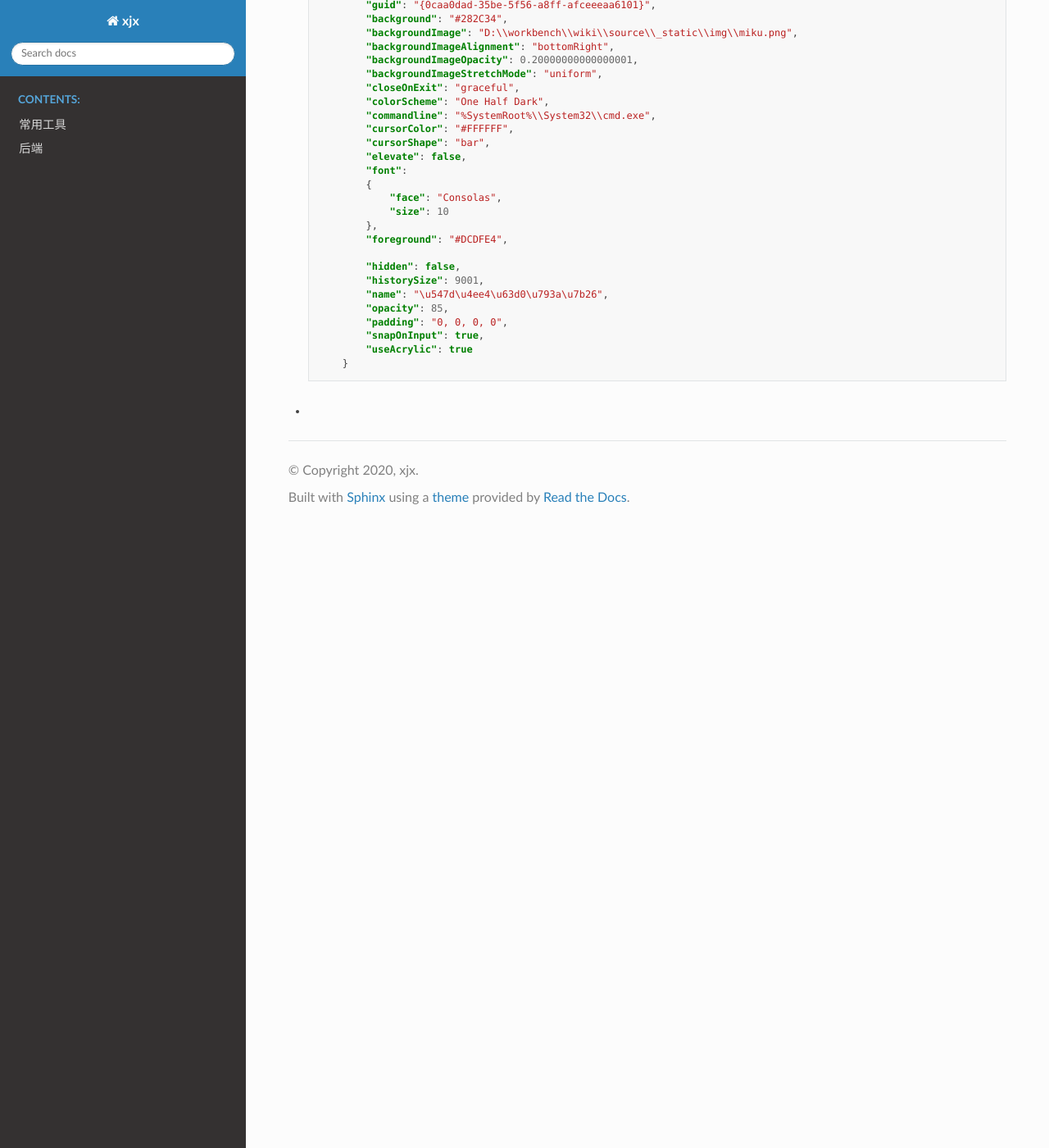
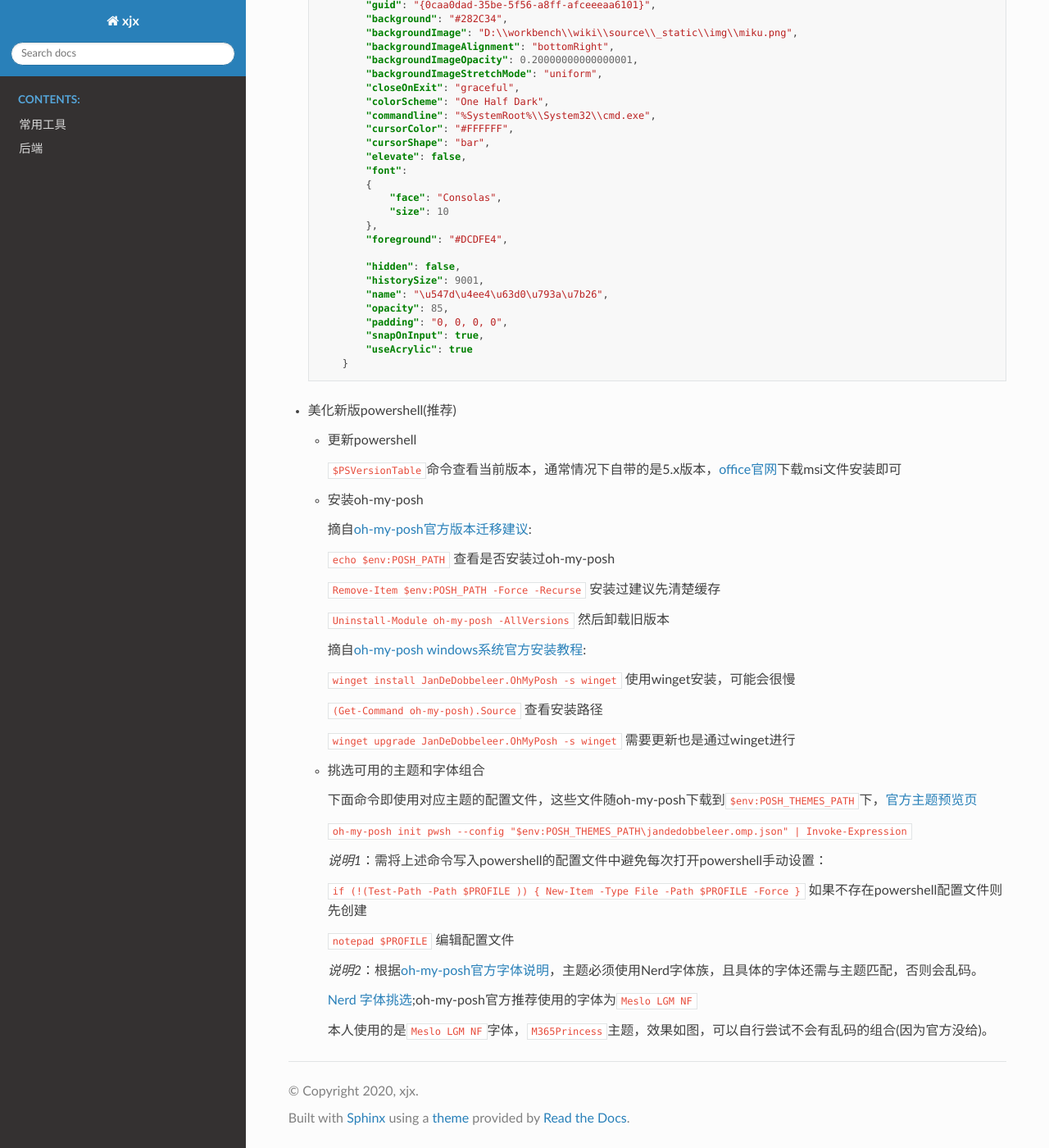
Before and after one commit to zzpandaman/wiki, a Sphinx documentation site: the page built from source/tools/windowsTerminal.md, in a window 1280 px wide and 1400 px high, scrolled down 1256 px. Shown: the whole window at 82% size. Built offline with Sphinx 7.4.7 and the Read the Docs theme 2.0.0, drawn with Linux system fonts in a browser that asks for light colours; pages that are not in the unit, such as notebooks, are missing from menus.

Commit message:
windowsTerminal

````diff
--- a/source/tools/windowsTerminal.md
+++ b/source/tools/windowsTerminal.md
@@ -87,4 +87,44 @@
 
 	```
 
--
+- 美化新版powershell(推荐)
+    + 更新powershell
+
+        `$PSVersionTable`命令查看当前版本，通常情况下自带的是5.x版本，[office官网](https://docs.microsoft.com/en-us/powershell/scripting/install/installing-powershell-on-windows?view=powershell-7.2)下载msi文件安装即可
+
+    + 安装oh-my-posh
+
+        摘自[oh-my-posh官方版本迁移建议](https://ohmyposh.dev/docs/migrating):
+
+        `echo $env:POSH_PATH` 查看是否安装过oh-my-posh
+
+        `Remove-Item $env:POSH_PATH -Force -Recurse` 安装过建议先清楚缓存
+
+        `Uninstall-Module oh-my-posh -AllVersions` 然后卸载旧版本
+
+        摘自[oh-my-posh windows系统官方安装教程](https://ohmyposh.dev/docs/installation/windows):
+
+        `winget install JanDeDobbeleer.OhMyPosh -s winget` 使用winget安装，可能会很慢
+
+        `(Get-Command oh-my-posh).Source` 查看安装路径
+
+        `winget upgrade JanDeDobbeleer.OhMyPosh -s winget` 需要更新也是通过winget进行
+
+    + 挑选可用的主题和字体组合
+
+        下面命令即使用对应主题的配置文件，这些文件随oh-my-posh下载到`$env:POSH_THEMES_PATH`下，[官方主题预览页](https://ohmyposh.dev/docs/themes)
+
+        `oh-my-posh init pwsh --config "$env:POSH_THEMES_PATH\jandedobbeleer.omp.json" | Invoke-Expression`
+
+        *说明1*：需将上述命令写入powershell的配置文件中避免每次打开powershell手动设置：
+
+        `if (!(Test-Path -Path $PROFILE )) { New-Item -Type File -Path $PROFILE -Force }` 如果不存在powershell配置文件则先创建
+
+        `notepad $PROFILE` 编辑配置文件
+
+
+        *说明2*：根据[oh-my-posh官方字体说明](https://ohmyposh.dev/docs/installation/fonts)，主题必须使用Nerd字体族，且具体的字体还需与主题匹配，否则会乱码。
+
+        [Nerd 字体挑选](https://www.nerdfonts.com/);oh-my-posh官方推荐使用的字体为`Meslo LGM NF`
+
+        本人使用的是`Meslo LGM NF`字体，`M365Princess`主题，效果如图，可以自行尝试不会有乱码的组合(因为官方没给)。
````
Also changed, not shown: source/_static/img/back.png (added).
